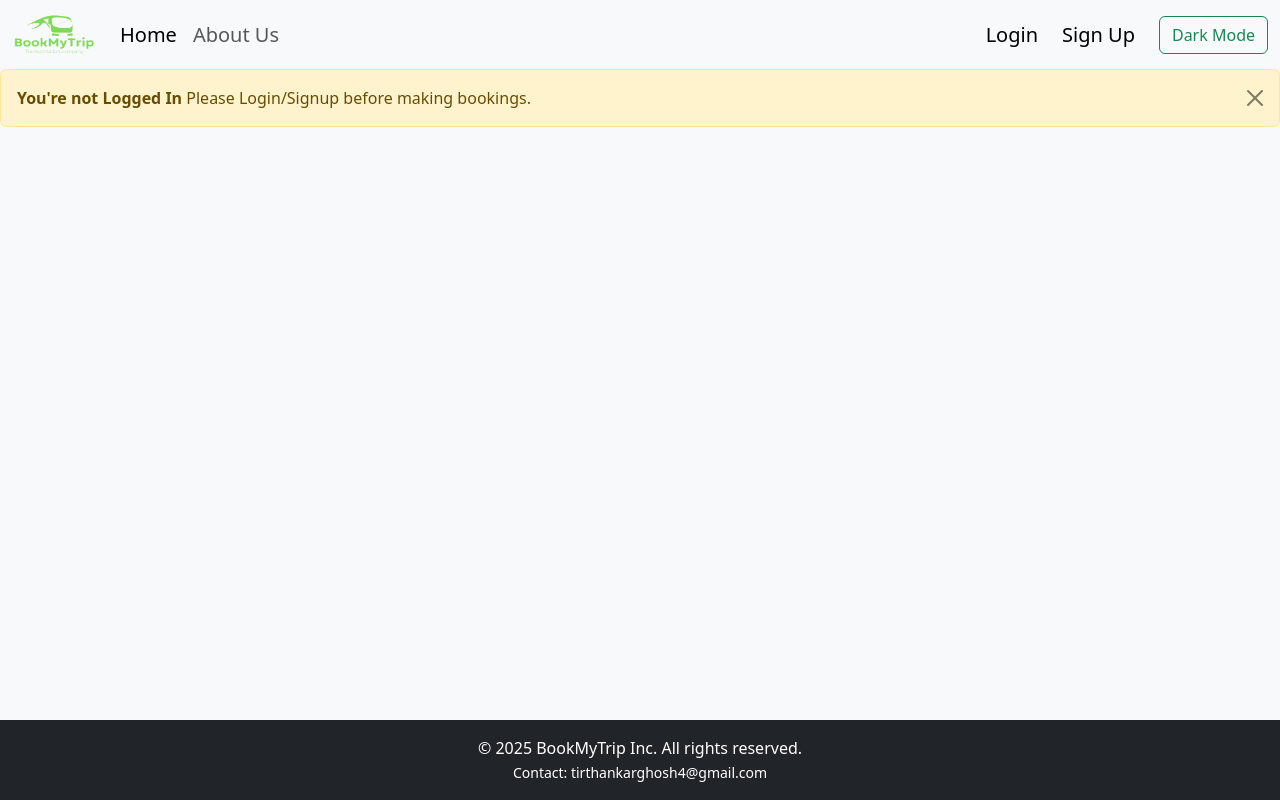
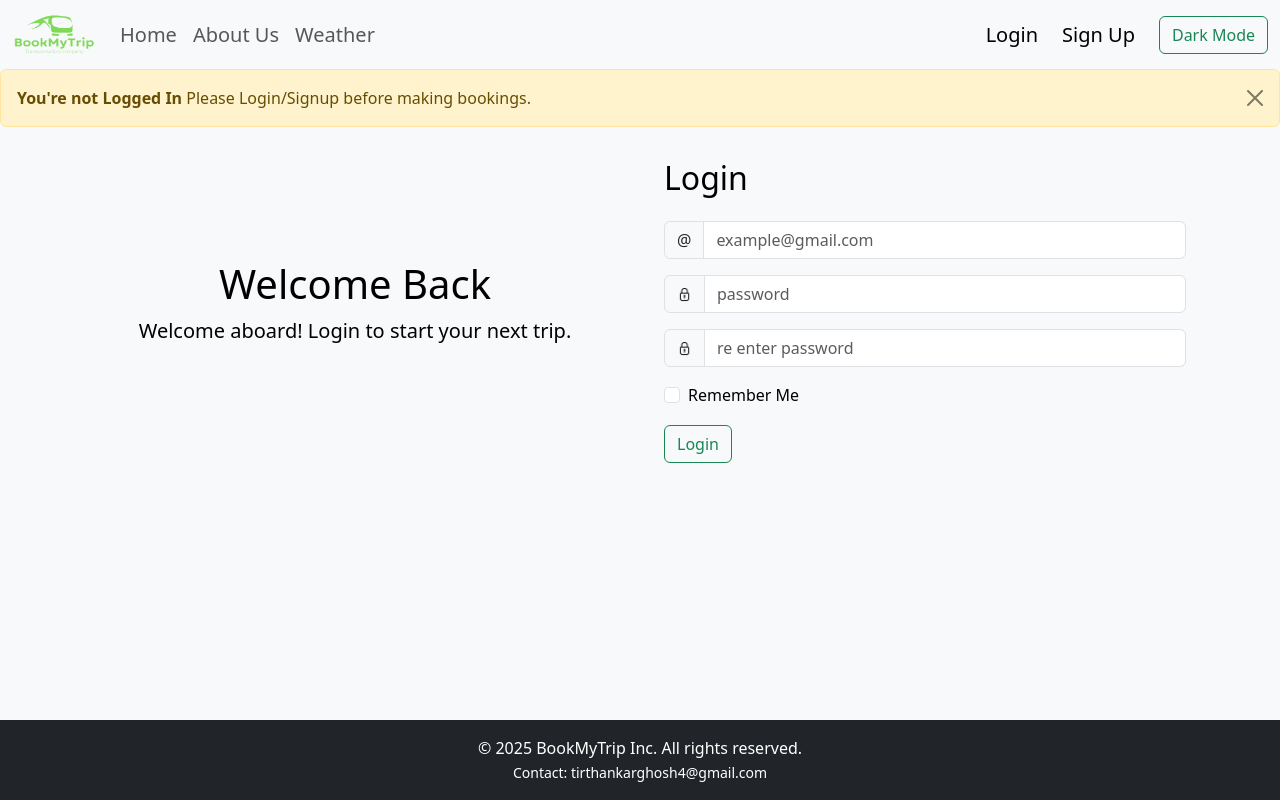
Before and after one commit to tirthankar27/BookMyTrip, a React (Create React App) app: page /BookMyTrip/login in a window 1280 px wide. Built offline with nearby package versions, Linux system fonts and the light colour scheme.

Commit message:
Add files via upload

```diff
--- a/src/App.js
+++ b/src/App.js
@@ -7,6 +7,9 @@ import Footer from "./components/Footer";
 import Alert from "./components/Alert";
 import About from "./components/About";
 import { BrowserRouter, Routes, Route, Link } from "react-router-dom";
+import Login from "./components/Login";
+import SignUp from "./components/SignUp";
+import Weather from "./components/Weather";
 
 function App() {
   const [darkMode, setDarkMode] = useState(false);
@@ -31,7 +34,10 @@ function App() {
         <div className="container my-3" style={{ flex: 1 }}>
           <Routes>
             <Route exact path="/about" element={<About />}/>
+            <Route exact path="/weather" element={<Weather />}/>
             <Route exact path="/" element={<><Searchbus darkMode={darkMode} /> <PromoCarousel /></>}/>
+            <Route exact path='/login' element={<Login darkMode={darkMode} />}/>
+            <Route exact path='/signup' element={<SignUp darkMode={darkMode} />}/>
           </Routes>
         </div>
         <Footer />
--- /dev/null
+++ b/src/components/Login.js
@@ -0,0 +1,86 @@
+import React from "react";
+import password from "../assets/password.png";
+
+export default function Login(props) {
+  const inputClass = props.darkMode
+    ? "form-control bg-secondary text-white border-light"
+    : "form-control";
+  const containerClass = props.darkMode
+    ? "container bg-dark p-4 rounded"
+    : "container bg-light p-4 rounded";
+  return (
+    <div className="row">
+      <div className="col-12 col-md-6 d-flex align-items-center justify-content-center">
+        <div className="text-center">
+          <h1>Welcome Back</h1>
+          <p className="fs-5">Welcome aboard! Login to start your next trip.</p>
+        </div>
+      </div>
+      <div className={`col-12 col-md-6 ${containerClass}`}>
+        <h2 className="mb-4">Login</h2>
+        <div className="input-group flex-nowrap mb-3">
+          <span className="input-group-text" id="addon-wrapping">
+            @
+          </span>
+          <input
+            type="text"
+            className={inputClass}
+            placeholder="example@gmail.com"
+            aria-label="Username"
+            aria-describedby="addon-wrapping"
+          />
+        </div>
+        <div className="input-group flex-nowrap mb-3">
+          <span className="input-group-text" id="addon-wrapping">
+            <img
+              src={password}
+              alt="password"
+              className="img-fluid"
+              style={{ maxHeight: "20px", maxWidth: "15px" }}
+            />
+          </span>
+          <input
+            type="password"
+            className={inputClass}
+            placeholder="password"
+            id="inputPassword"
+          />
+        </div>
+        <div className="input-group flex-nowrap mb-3">
+          <span className="input-group-text" id="addon-wrapping">
+            <img
+              src={password}
+              alt="password"
+              className="img-fluid"
+              style={{ maxHeight: "20px", maxWidth: "15px" }}
+            />
+          </span>
+          <input
+            type="password"
+            className={inputClass}
+            placeholder="re enter password"
+            id="reinputPassword"
+          />
+        </div>
+        <div className="input-group flex-nowrap mb-3">
+          <div className="form-check">
+            <input
+              className="form-check-input"
+              type="checkbox"
+              value=""
+              id="checkDefault"
+            />
+            <label className="form-check-label" for="checkDefault">
+              Remember Me
+            </label>
+          </div>
+        </div>
+        <div className="input-group flex-nowrap">
+          <button type="button" class="btn btn-outline-success">
+            Login
+          </button>
+        </div>
+      </div>
+    </div>
+  );
+}
--- a/src/components/Navbar.js
+++ b/src/components/Navbar.js
@@ -35,33 +35,38 @@ export default function Navbar(props) {
           <div className="collapse navbar-collapse" id="navbarSupportedContent">
             <ul className="navbar-nav me-auto mb-2 mb-lg-0">
               <li className="nav-item">
-                <Link className={location.pathname !== "/about"? "nav-link fs-5 active" : "nav-link fs-5"} aria-current="page" to="/">
+                <Link className={location.pathname !== "/about" && location.pathname!=="/weather" && location.pathname==="/"? "nav-link fs-5 active" : "nav-link fs-5"} aria-current="page" to="/">
                   Home
                 </Link>
               </li>
               <li className="nav-item">
-                <Link className={location.pathname !== "/about"? "nav-link fs-5" : "nav-link fs-5 active"} to="/about">
+                <Link className={location.pathname === "/about" && location.pathname!=="/weather" && location.pathname!=="/" ? "nav-link fs-5 active" : "nav-link fs-5"} to="/about">
                   About Us
+                </Link>
+              </li>
+              <li className="nav-item">
+                <Link className={location.pathname !== "/about" && location.pathname==="/weather" && location.pathname!=="/" ? "nav-link fs-5 active" : "nav-link fs-5"} to="/weather">
+                  Weather
                 </Link>
               </li>
             </ul>
             <div className="d-flex flex-column flex-lg-row align-items-lg-center gap-4">
-              <a
+              <Link
                 className="nav-link fs-5"
                 aria-current="page"
-                href="/"
+                to="/login"
                 style={{ color: props.darkMode ? "white" : "black" }}
               >
                 Login
-              </a>
-              <a
+              </Link>
+              <Link
                 className="nav-link fs-5"
                 aria-current="page"
-                href="/"
+                to="/signup"
                 style={{ color: props.darkMode ?"white" : "black" }}
               >
                 Sign Up
-              </a>
+              </Link>
               <button className="btn btn-outline-success" onClick={props.toggleDarkMode}>{props.darkMode ? "Light Mode" : "Dark Mode"}</button>
             </div>
           </div>
--- /dev/null
+++ b/src/components/SignUp.js
@@ -0,0 +1,63 @@
+import React from "react";
+import password from "../assets/password.png";
+
+export default function SignUp(props) {
+    const inputClass = props.darkMode
+    ? "form-control bg-secondary text-white border-light"
+    : "form-control";
+    const containerClass = props.darkMode
+    ? "container bg-dark p-4 rounded"
+    : "container bg-light p-4 rounded";
+  return (
+    <div className={containerClass}>
+        <div>
+            <h1>Welcome Back</h1>
+        </div>
+      <h2>Sign Up</h2>
+      <div className="input-group flex-nowrap mb-3">
+        <span className="input-group-text" id="addon-wrapping">
+          @
+        </span>
+        <input
+          type="text"
+          className={inputClass}
+          placeholder="example@gmail.com"
+          aria-label="Username"
+          aria-describedby="addon-wrapping"
+        />
+      </div>
+      <div className="input-group flex-nowrap mb-3">
+        <span className="input-group-text" id="addon-wrapping">
+          <img
+            src={password}
+            alt="password"
+            className="img-fluid"
+            style={{ maxHeight: "20px", maxWidth: "15px" }}
+          />
+        </span>
+        <input
+          type="password"
+          className={inputClass}
+          placeholder="password"
+          id="inputPassword"
+        />
+      </div>
+      <div className="input-group flex-nowrap">
+        <span className="input-group-text" id="addon-wrapping">
+          <img
+            src={password}
+            alt="password"
+            className="img-fluid"
+            style={{ maxHeight: "20px", maxWidth: "15px" }}
+          />
+        </span>
+        <input
+          type="password"
+          className={inputClass}
+          placeholder="re enter password"
+          id="reinputPassword"
+        />
+      </div>
+    </div>
+  );
+}
--- /dev/null
+++ b/src/components/Weather.js
@@ -0,0 +1,55 @@
+import React, { Component } from "react";
+export default class Weather extends Component {
+  constructor() {
+    super();
+    this.state = {
+      weather: null,
+    };
+  }
+  async componentDidMount() {
+    if (navigator.geolocation) {
+      navigator.geolocation.getCurrentPosition(async (position) => {
+        const lat = position.coords.latitude;
+        const lon = position.coords.longitude;
+        let url = `http://api.weatherapi.com/v1/current.json?key=d5eaef7be67b410a966163325250307&q=${lat},${lon}&aqi=no`;
+        let data = await fetch(url);
+        let weatherData = await data.json();
+        this.setState({ weather: weatherData });
+      });
+    }
+  }
+  render() {
+    const { weather } = this.state;
+    if (!weather) {
+      return <div>Loading weather...</div>;
+    }
+    let { location, current } = weather;
+    let cardStyle = {
+      backgroundColor: current.temp_c < 25.0 ? "#e0f7fa" : "#fff3e0",
+      color: current.temp_c < 25.0 ? "#006064" : "#e65100   ",
+    };
+
+    return (
+      <div className="container d-flex justify-content-center align-items-center">
+        <div className="card" style={{ width: "18rem" }}>
+          <img
+            src={`https:${current.condition.icon}`}
+            className="card-img-top"
+            alt={current.condition.text}
+          />
+          <div className="card-body" style={cardStyle}>
+            <h5 className="card-title">{location.name}</h5>
+            <h6 className="card-subtitle mb-2 text-body-secondary">
+              {location.country}
+            </h6>
+            <h6 className="card-subtitle mb-2 text-body-secondary">
+              {current.condition.text}
+            </h6>
+            <p className="card-text">{current.temp_c}°C</p>
+            <p className="card-text">Wind Speed: {current.wind_kph} kmph</p>
+          </div>
+        </div>
+      </div>
+    );
+  }
+}
```
Also changed, not shown: src/components/sample.json (added, +47 -0 lines), src/assets/password.png (added), 20 other files (tests, documents, lock files or other folders).
